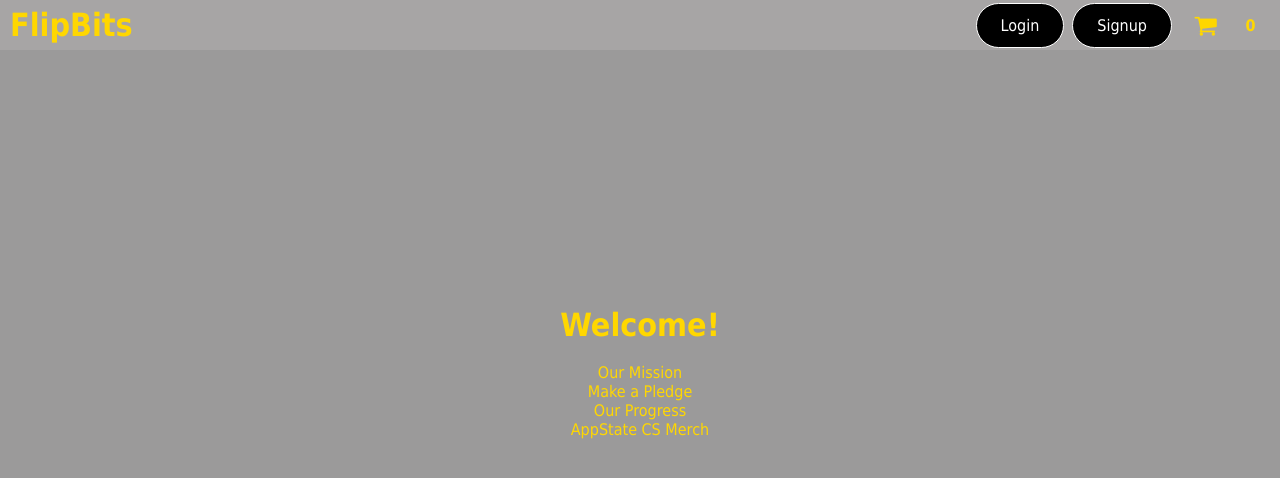
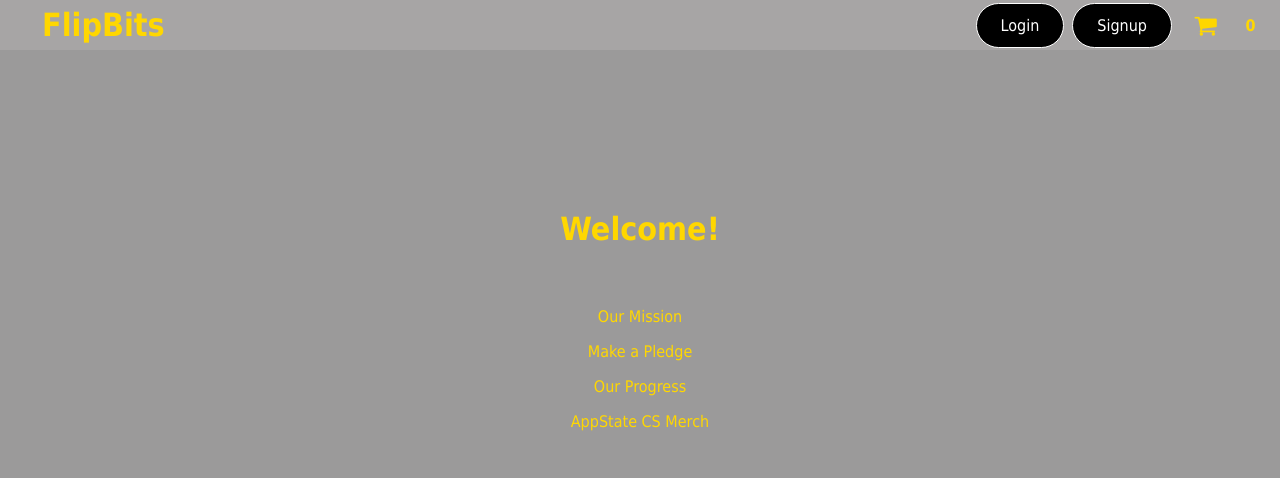
Before and after one commit to Nischinth-bot/flipbits4cs, a Vue app: page /home in a window 1280 px wide. Shown: the top 478 px of the page. Built offline with nearby package versions, Linux system fonts and the light colour scheme.

Commit message:
Fixed minor styling issues

```diff
--- a/src/App.vue
+++ b/src/App.vue
@@ -74,7 +74,6 @@ h1 {
 
   100% {
     font-size: 30px;
-    transform: translateX(50px);
   }
 }
 </style>
--- a/src/pages/HomePage.vue
+++ b/src/pages/HomePage.vue
@@ -24,14 +24,14 @@ export default {
   display: flex;
   justify-content: center;
   color: gold;
-  animation: fade 2s ease-in-out;
+  animation: fade 1s ease-in-out;
 }
 .welcome-page {
   display: flex;
   flex-direction: column;
   text-align: center;
   width: 25%;
-  padding-top: 20%;
+  padding-top: 10%;
 }
 
 .welcome-page ul {
@@ -41,9 +41,6 @@ export default {
 .welcome-page ul li:hover {
   /* font-size: 25px; */
   animation: slide-zoom 0.5s forwards;
-}
-
-li:hover {
   cursor: pointer;
 }
 </style>
--- a/src/pages/Login.vue
+++ b/src/pages/Login.vue
@@ -56,13 +56,7 @@ export default {
 
 
 <style>
-body {
-  /* background: url("../../assets/clouds.jpg") no-repeat fixed center; */
-  font-family: Tahoma, sans-serif;
-}
 
-.login-page {
-}
 .main {
   display: flex;
   justify-content: center;
@@ -70,6 +64,14 @@ body {
   flex-direction: column;
   padding-top: 10rem;
 }
+
+h1{
+  padding: 2rem;
+}
+
+li{
+  padding: 0.5rem;
+}
 .warning {
   color: red;
 }
```
